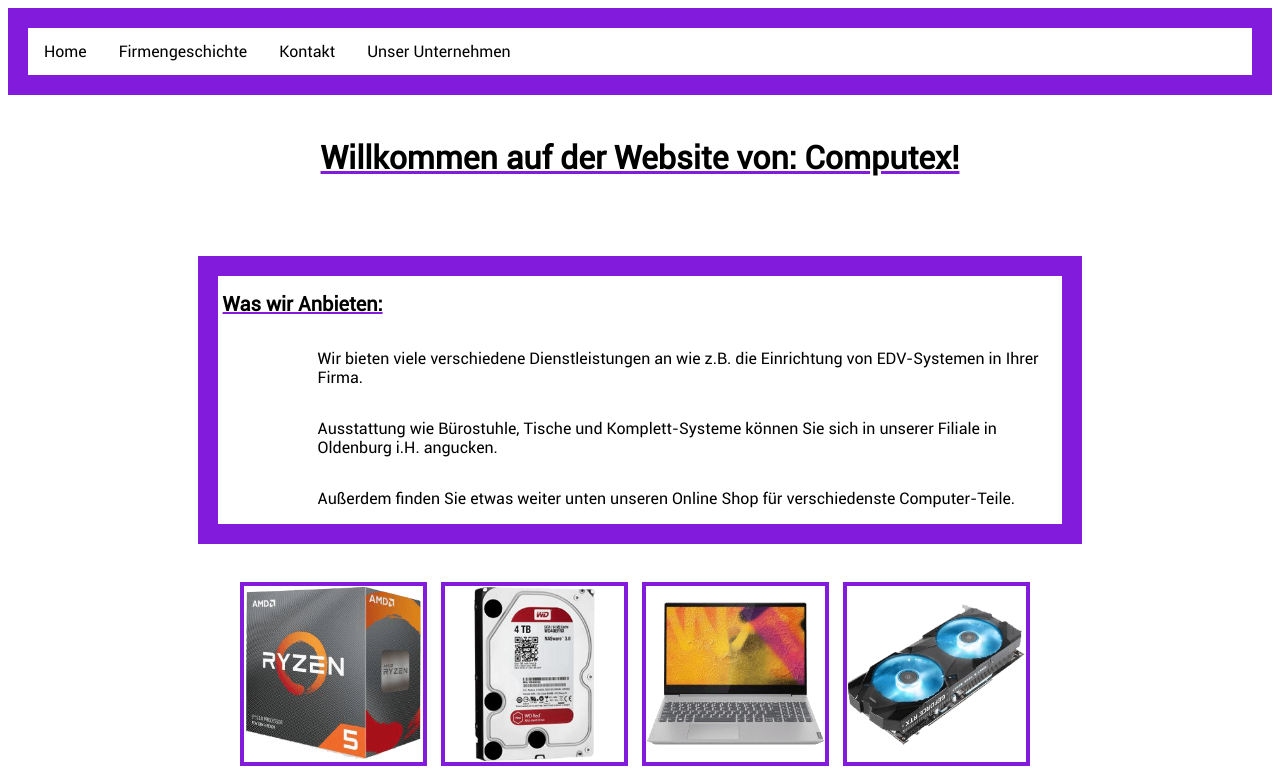
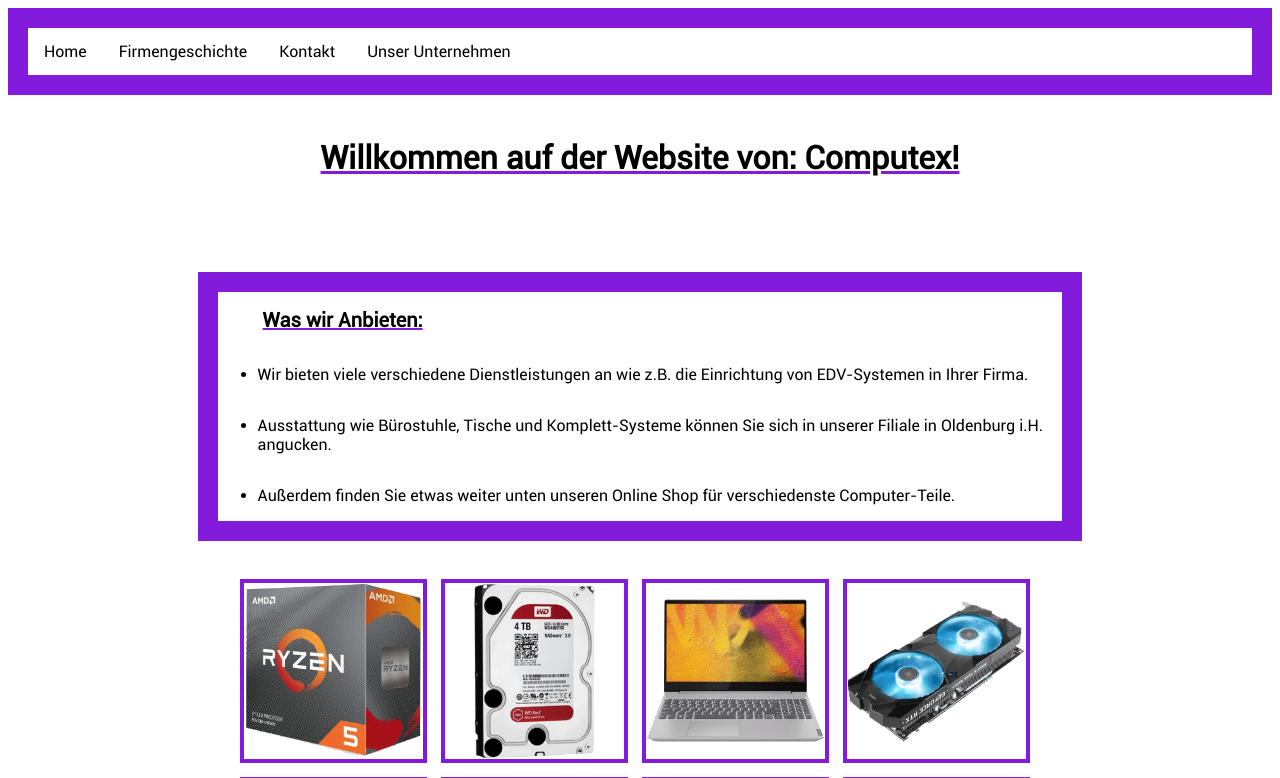
Before and after one commit to Nickwasused/Computex, a PHP site: page / in a window 1280 px wide. Shown: the top 778 px of the page. Run offline with PHP 8.4, Linux system fonts and the light colour scheme.

Commit message:
--removed stuff

```diff
--- a/basic.css
+++ b/basic.css
@@ -83,10 +83,6 @@ h2#underlined {
 	text-decoration : underline;
 	text-decoration-color : #821bdc;
 	padding-left    : 5px;
-}
-
-p#faderigth {
-	padding-left : 100px;
 }
 
 p#big {
--- a/index.html
+++ b/index.html
@@ -50,17 +50,17 @@
 			<br>
 			<br>
 			<br>
-			<ul>
+			<ul id="normal">
 				<h2 id="underlined">Was wir Anbieten:</h2>
 				<li>
-					<p id="faderigth">Wir bieten viele verschiedene Dienstleistungen an wie z.B. die Einrichtung von EDV-Systemen in Ihrer Firma.</p>
+					<p>Wir bieten viele verschiedene Dienstleistungen an wie z.B. die Einrichtung von EDV-Systemen in Ihrer Firma.</p>
 				</li>
 				<br>
 				<li>
-					<p id="faderigth">Ausstattung wie B&uuml;rostuhle, Tische und Komplett-Systeme können Sie sich in unserer Filiale in Oldenburg i.H. angucken.</p>
+					<p>Ausstattung wie B&uuml;rostuhle, Tische und Komplett-Systeme können Sie sich in unserer Filiale in Oldenburg i.H. angucken.</p>
 				</li>
 				<li>
-					<p id="faderigth">Au&szlig;erdem finden Sie etwas weiter unten unseren Online Shop für verschiedenste Computer-Teile.</p>
+					<p>Au&szlig;erdem finden Sie etwas weiter unten unseren Online Shop für verschiedenste Computer-Teile.</p>
 				</li>
 			</ul>
 			<br>
```
